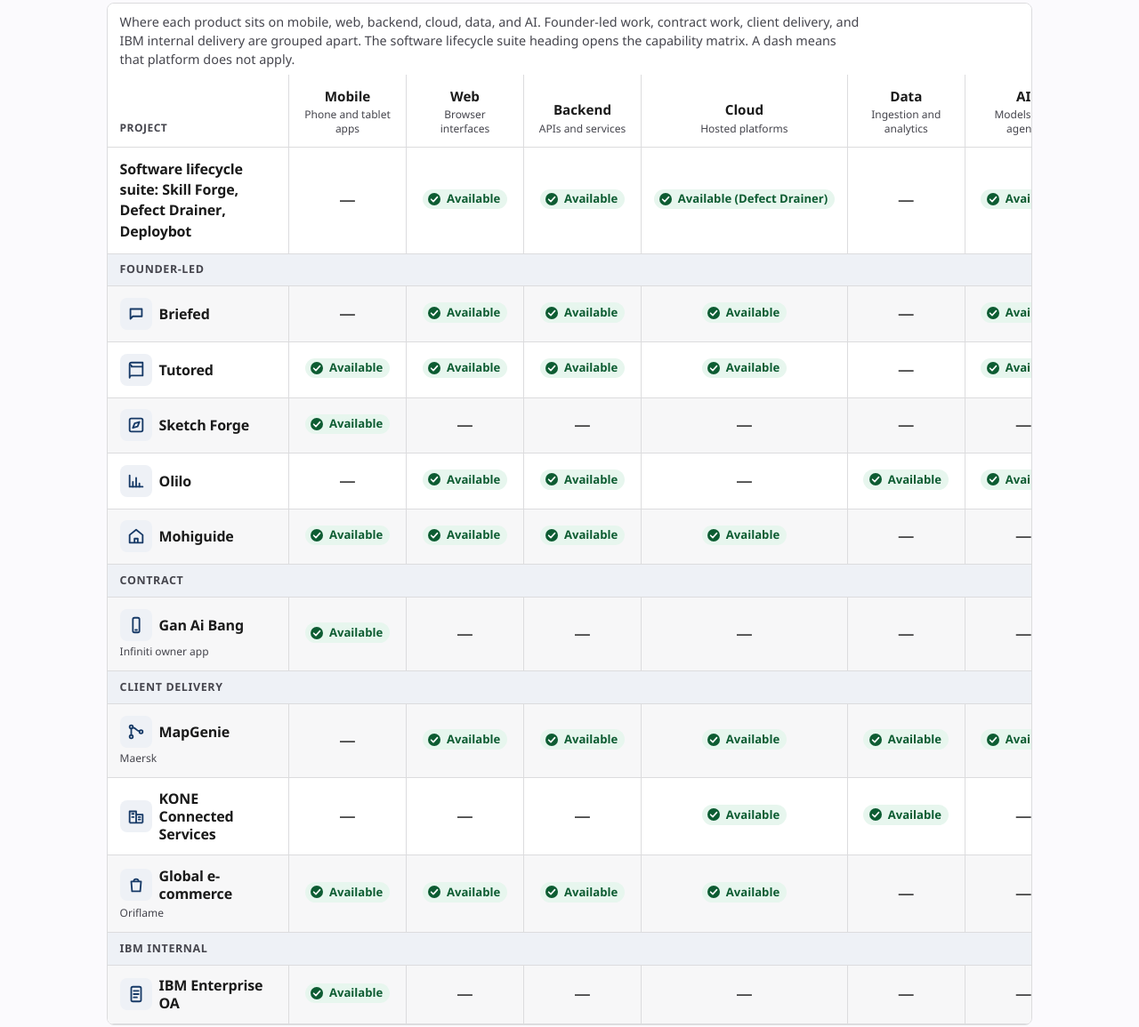
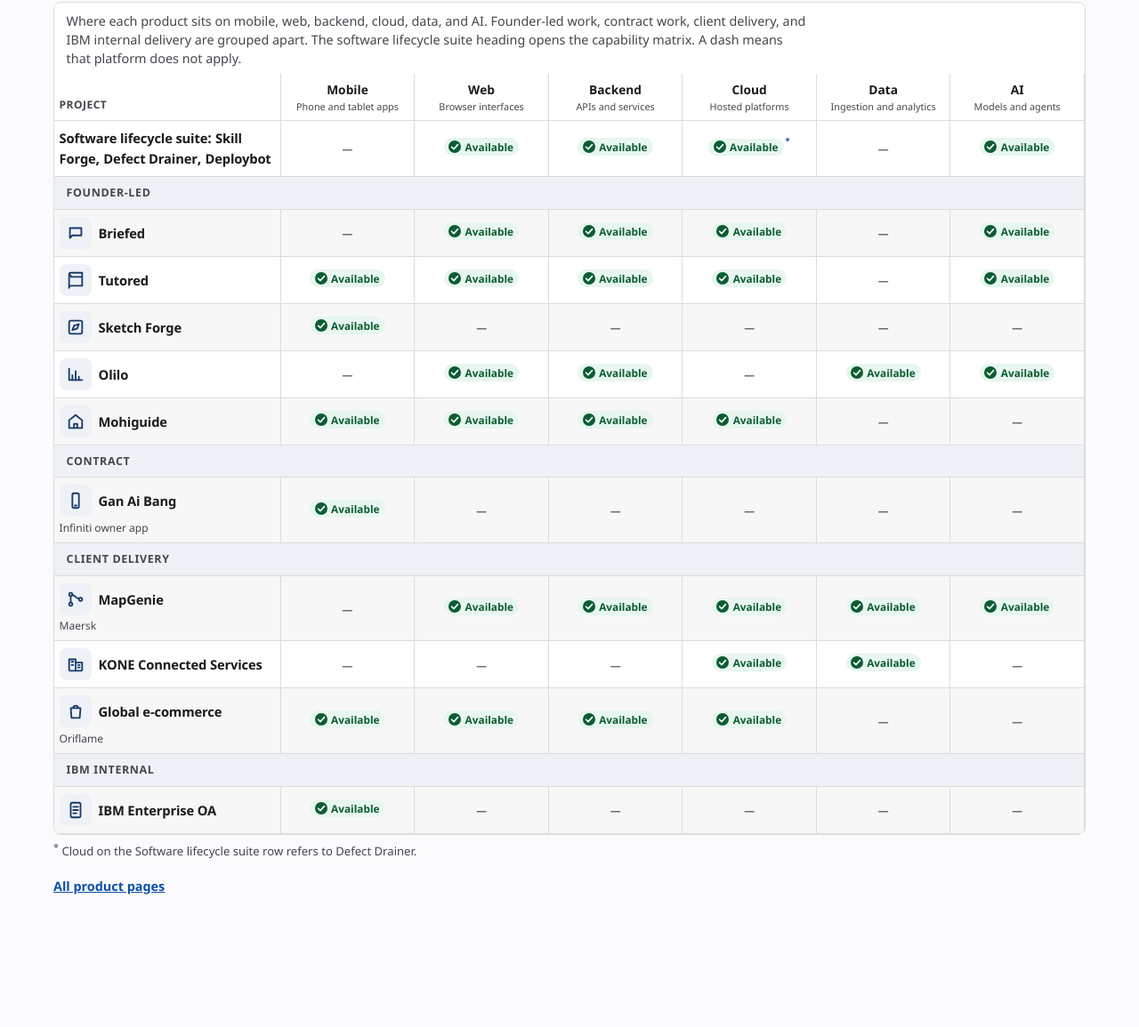
Before and after one commit to binartist/about-me, a website: page src/en/index.html in a window 1280 px wide. Shown: the part 246-1401 px from the top of the page at 89% size. After the commit the page ends 1302 px from the top, so only its background shows below. Drawn offline with Linux system fonts and the light colour scheme.

Commit message:
Homepage: fit platform matrix at desktop widths

```diff
--- a/src/en/index.html
+++ b/src/en/index.html
@@ -284,6 +284,49 @@
       font-size: .9rem;
     }
     footer a { color: var(--link); font-weight: 600; }
+    a.fn-ref {
+      color: var(--link);
+      font-size: .72rem;
+      font-weight: 700;
+      line-height: 1;
+      margin-left: .12rem;
+      text-decoration: none;
+      vertical-align: super;
+    }
+    a.fn-ref:hover { text-decoration: underline; }
+    .table-fn {
+      margin: .45rem 0 0;
+      color: var(--muted);
+      font-size: .82rem;
+      line-height: 1.35;
+    }
+    @media (min-width: 1100px) {
+      .wrap { max-width: 1200px; }
+      table {
+        min-width: 0;
+        width: 100%;
+        table-layout: fixed;
+      }
+      th, td { padding: .5rem .35rem; }
+      .cap-name { font-size: .86rem; }
+      .cap-note { font-size: .68rem; line-height: 1.25; }
+      .mark { font-size: .74rem; gap: .22rem; }
+      .mark-available,
+      .mark-planned { padding: .12rem .38rem .12rem .26rem; }
+      .name-link { font-size: .92rem; }
+      thead th:first-child,
+      tbody th[scope="row"] {
+        width: 22%;
+        min-width: 0;
+        max-width: none;
+      }
+      thead th:not(:first-child),
+      tbody td {
+        width: 13%;
+        min-width: 0;
+      }
+      tbody th[scope="row"] .name-link { min-width: 0; }
+    }
     @media (max-width: 760px) {
       .scroll-hint { display: block; }
       .wrap { padding: 1.25rem .75rem 2.5rem; }
@@ -351,7 +394,7 @@
               <td><span class="mark mark-na"><span aria-label="Not applicable">—</span></span></td>
               <td><span class="mark mark-available"><svg viewBox="0 0 16 16" width="16" height="16" aria-hidden="true" focusable="false"><circle cx="8" cy="8" r="7" fill="currentColor"/><path d="M4.6 8.2 7 10.6 11.5 5.6" fill="none" stroke="#fff" stroke-width="1.6" stroke-linecap="round" stroke-linejoin="round"/></svg><span>Available</span></span></td>
               <td><span class="mark mark-available"><svg viewBox="0 0 16 16" width="16" height="16" aria-hidden="true" focusable="false"><circle cx="8" cy="8" r="7" fill="currentColor"/><path d="M4.6 8.2 7 10.6 11.5 5.6" fill="none" stroke="#fff" stroke-width="1.6" stroke-linecap="round" stroke-linejoin="round"/></svg><span>Available</span></span></td>
-              <td><span class="mark mark-available"><svg viewBox="0 0 16 16" width="16" height="16" aria-hidden="true" focusable="false"><circle cx="8" cy="8" r="7" fill="currentColor"/><path d="M4.6 8.2 7 10.6 11.5 5.6" fill="none" stroke="#fff" stroke-width="1.6" stroke-linecap="round" stroke-linejoin="round"/></svg><span>Available (Defect Drainer)</span></span></td>
+              <td><span class="mark mark-available"><svg viewBox="0 0 16 16" width="16" height="16" aria-hidden="true" focusable="false"><circle cx="8" cy="8" r="7" fill="currentColor"/><path d="M4.6 8.2 7 10.6 11.5 5.6" fill="none" stroke="#fff" stroke-width="1.6" stroke-linecap="round" stroke-linejoin="round"/></svg><span>Available</span></span><a class="fn-ref" href="#suite-cloud-note" aria-label="Note: Cloud on the Software lifecycle suite row refers to Defect Drainer"><sup>*</sup></a></td>
               <td><span class="mark mark-na"><span aria-label="Not applicable">—</span></span></td>
               <td><span class="mark mark-available"><svg viewBox="0 0 16 16" width="16" height="16" aria-hidden="true" focusable="false"><circle cx="8" cy="8" r="7" fill="currentColor"/><path d="M4.6 8.2 7 10.6 11.5 5.6" fill="none" stroke="#fff" stroke-width="1.6" stroke-linecap="round" stroke-linejoin="round"/></svg><span>Available</span></span></td>
             </tr>
@@ -521,6 +564,7 @@
           </tbody>
         </table>
       </div>
+      <p class="table-fn" id="suite-cloud-note"><sup>*</sup> Cloud on the Software lifecycle suite row refers to Defect Drainer.</p>
     </main>
 
     <footer>
```
